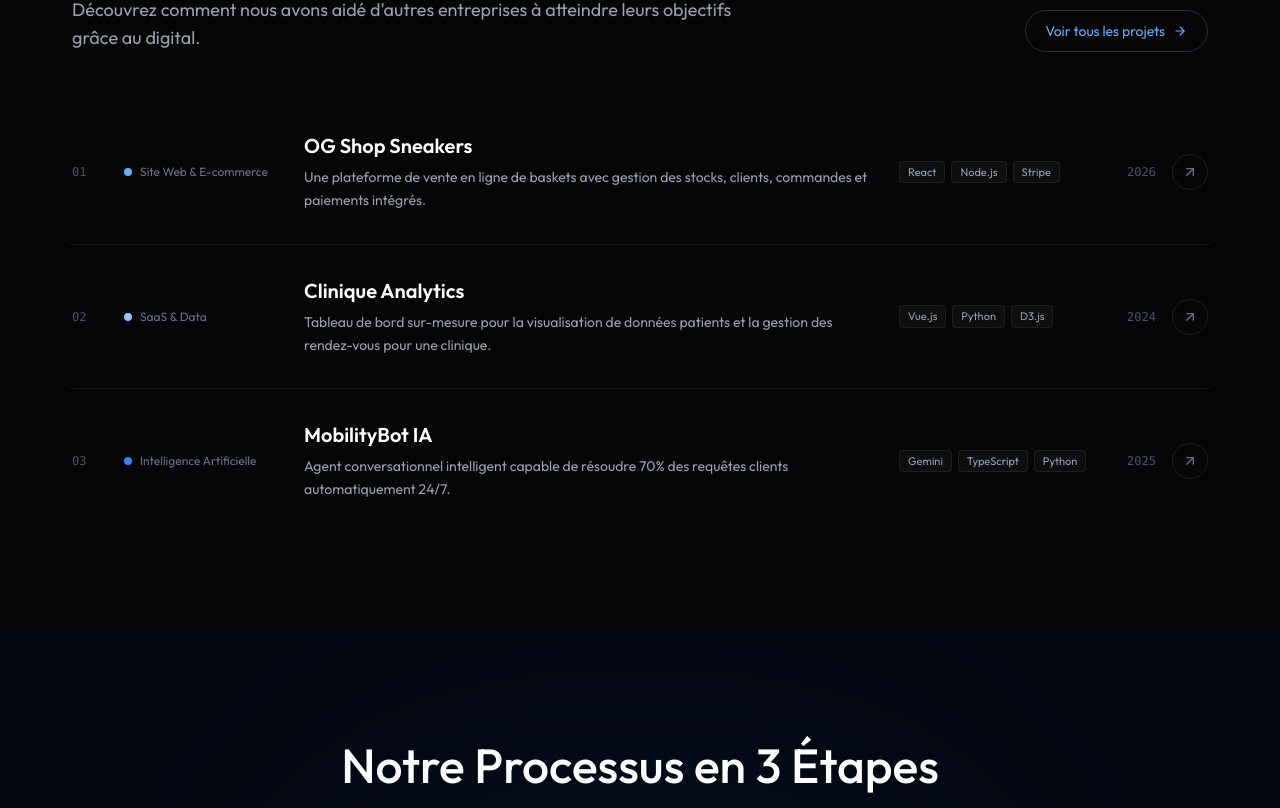
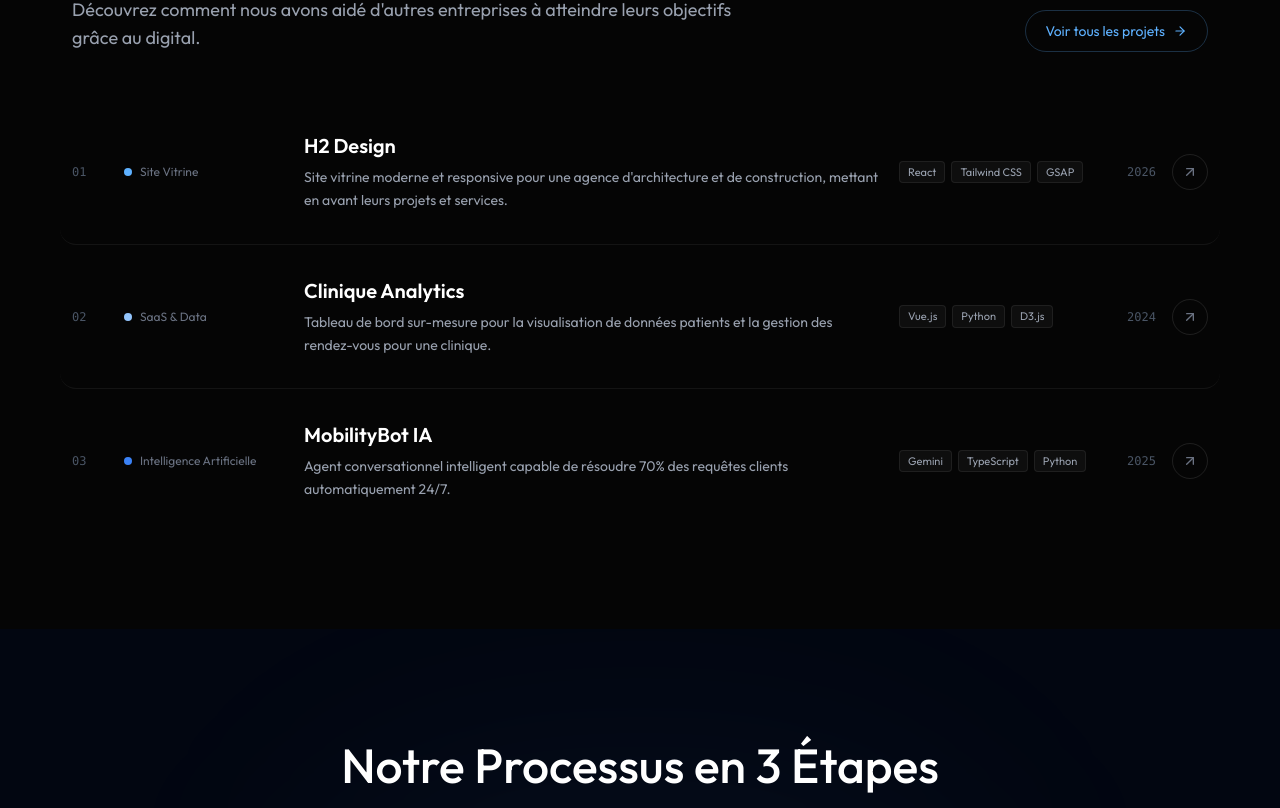
Before and after one commit to sanogomamadou/digicraft, a React (Vite) app: page / in a window 1280 px wide. Shown: the part 3592-4400 px from the top of the page. Built offline with nearby package versions, Linux system fonts and the light colour scheme.

Commit message:
feat: link H2 Design arrow to h2designml.com

```diff
--- a/src/components/Projects.tsx
+++ b/src/components/Projects.tsx
@@ -5,12 +5,13 @@ import { useGSAP } from '@gsap/react';
 
 const projects = [
   {
-    title: 'OG Shop Sneakers',
-    category: 'Site Web & E-commerce',
-    description: 'Une plateforme de vente en ligne de baskets avec gestion des stocks, clients, commandes et paiements intégrés.',
+    title: 'H2 Design',
+    category: 'Site Vitrine',
+    description: 'Site vitrine moderne et responsive pour une agence d\'architecture et de construction, mettant en avant leurs projets et services.',
     accent: '#5eb1ff',
-    tags: ['React', 'Node.js', 'Stripe'],
+    tags: ['React', 'Tailwind CSS', 'GSAP'],
     year: '2026',
+    url: 'https://h2designml.com',
   },
   {
     title: 'Clinique Analytics',
@@ -115,11 +116,23 @@ export default function Projects() {
               {/* Year + arrow */}
               <div className="flex items-center gap-4 shrink-0">
                 <span className="text-xs text-gray-600 font-mono hidden sm:block">{project.year}</span>
-                <div
-                  className="w-9 h-9 rounded-full border border-white/10 flex items-center justify-center text-gray-500 group-hover:border-[#5eb1ff]/40 group-hover:text-[#5eb1ff] transition-all duration-300"
-                >
-                  <ArrowUpRight className="w-4 h-4" />
-                </div>
+                {project.url ? (
+                  <a
+                    href={project.url}
+                    target="_blank"
+                    rel="noopener noreferrer"
+                    onClick={(e) => e.stopPropagation()}
+                    className="w-9 h-9 rounded-full border border-white/10 flex items-center justify-center text-gray-500 group-hover:border-[#5eb1ff]/40 group-hover:text-[#5eb1ff] transition-all duration-300"
+                  >
+                    <ArrowUpRight className="w-4 h-4" />
+                  </a>
+                ) : (
+                  <div
+                    className="w-9 h-9 rounded-full border border-white/10 flex items-center justify-center text-gray-500 group-hover:border-[#5eb1ff]/40 group-hover:text-[#5eb1ff] transition-all duration-300"
+                  >
+                    <ArrowUpRight className="w-4 h-4" />
+                  </div>
+                )}
               </div>
             </div>
           ))}
--- a/src/components/Testimonials.tsx
+++ b/src/components/Testimonials.tsx
@@ -2,9 +2,9 @@ import { motion } from 'motion/react';
 
 const testimonials = [
   {
-    text: 'DigiCraft a complètement transformé notre présence en ligne. Le site et l\'application SaaS ont automatisé nos processus. L\'impact sur notre croissance a été extraordinaire.',
-    name: 'Mamadou SANOGO',
-    role: 'CEO, OG SHOP SNKRS',
+    text: 'DigiCraft a complètement transformé notre présence en ligne. Le site web qu\'ils ont créé pour nous est à la fois élégant et fonctionnel, et a vraiment mis en valeur notre travail. ',
+    name: 'Mr Keita',
+    role: 'CEO, H2 Design',
     initial: 'M',
     color: '#5eb1ff',
   },
```
